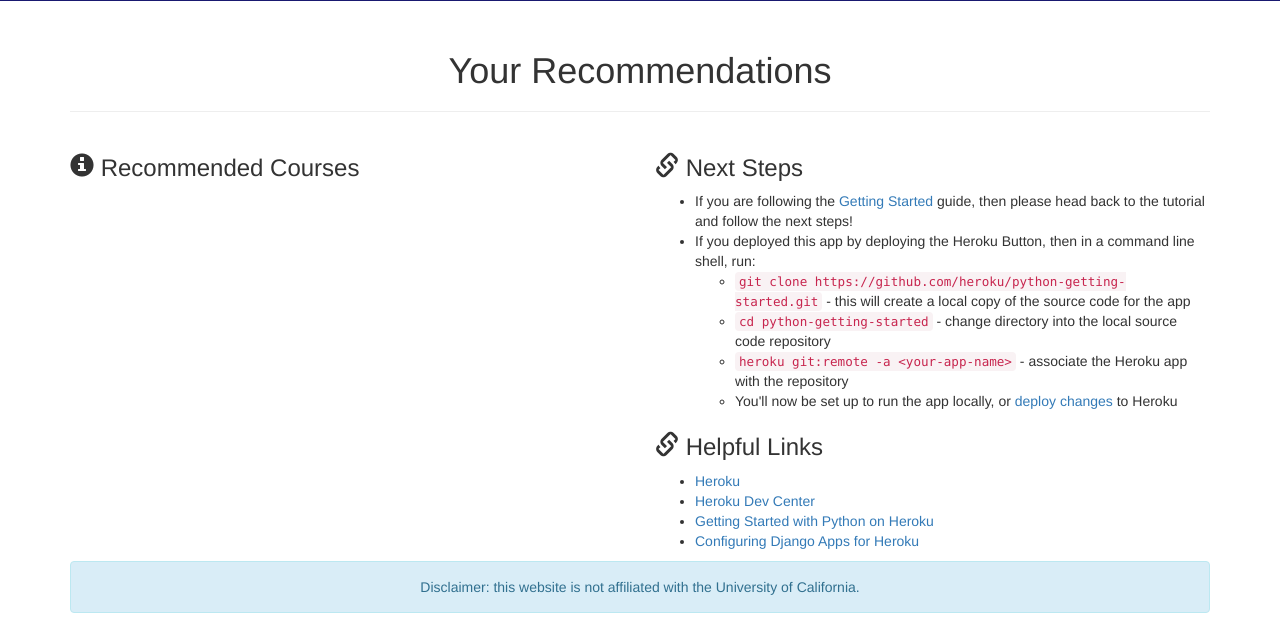
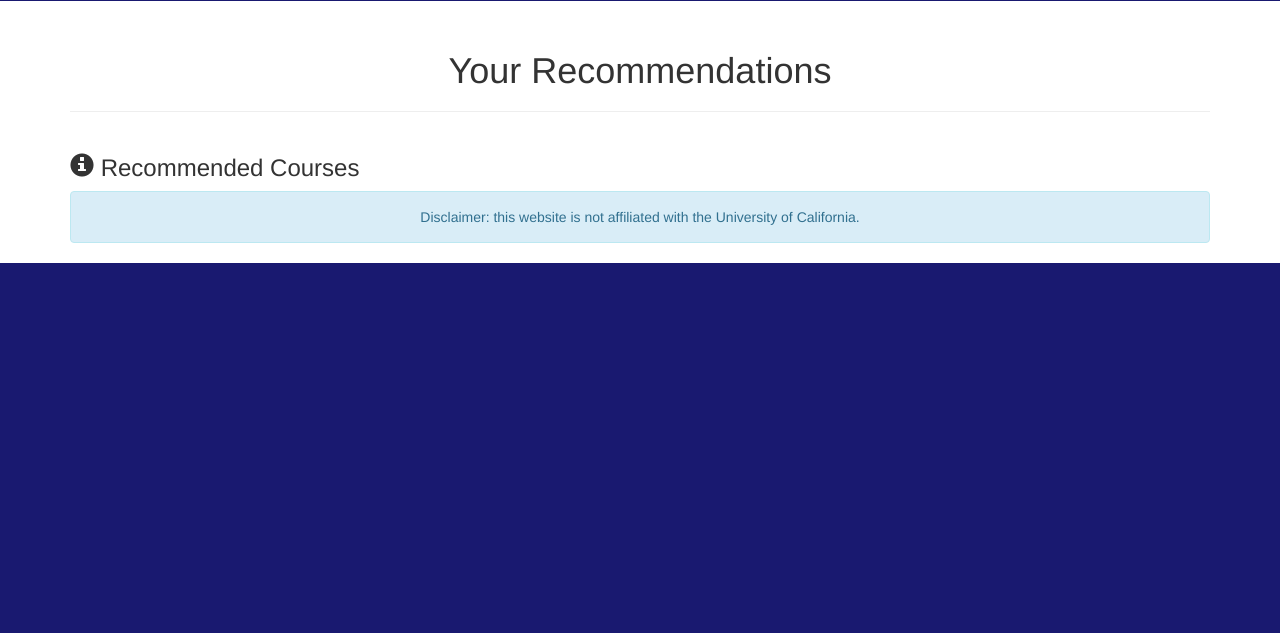
Before and after one commit to abhi1345/course-recommender, a Django app: template hello/templates/index3.html in a window 1280 px wide. Shown: the part 580-1213 px from the top of the page. After the commit the page ends 843 px from the top, so only its background shows below. Run offline with Django 3.2, Linux system fonts and the light colour scheme; the template is opened without the code that fills it, so the values that code supplies are empty; some libraries are stand-ins or nearby versions.

Commit message:
removed clutter

```diff
--- a/hello/templates/index3.html
+++ b/hello/templates/index3.html
@@ -48,26 +48,7 @@
 
 
     </div>
-    <div class="col-md-6">
-      <h3><span class="glyphicon glyphicon-link"></span> Next Steps</h3>
-      <ul>
-        <li>If you are following the <a href="https://devcenter.heroku.com/articles/getting-started-with-python">Getting Started</a> guide, then please head back to the tutorial and follow the next steps!</li>
-        <li>If you deployed this app by deploying the Heroku Button, then in a command line shell, run:</li>
-        <ul>
-          <li><code>git clone https://github.com/heroku/python-getting-started.git</code> - this will create a local copy of the source code for the app</li>
-          <li><code>cd python-getting-started</code> - change directory into the local source code repository</li>
-          <li><code>heroku git:remote -a &lt;your-app-name></code> - associate the Heroku app with the repository</li>
-          <li>You'll now be set up to run the app locally, or <a href="https://devcenter.heroku.com/articles/getting-started-with-python#push-local-changes">deploy changes</a> to Heroku</li>
-        </ul>
-      </ul>
-      <h3><span class="glyphicon glyphicon-link"></span> Helpful Links</h3>
-      <ul>
-        <li><a href="https://www.heroku.com/home">Heroku</a></li>
-        <li><a href="https://devcenter.heroku.com/">Heroku Dev Center</a></li>
-        <li><a href="https://devcenter.heroku.com/articles/getting-started-with-python">Getting Started with Python on Heroku</a></li>
-        <li><a href="https://devcenter.heroku.com/articles/django-app-configuration">Configuring Django Apps for Heroku</a></li>
-      </ul>
-    </div>
+
   </div> <!-- row -->
    <div class="alert alert-info text-center" role="alert">
     Disclaimer: this website is not affiliated with the University of California.
```
